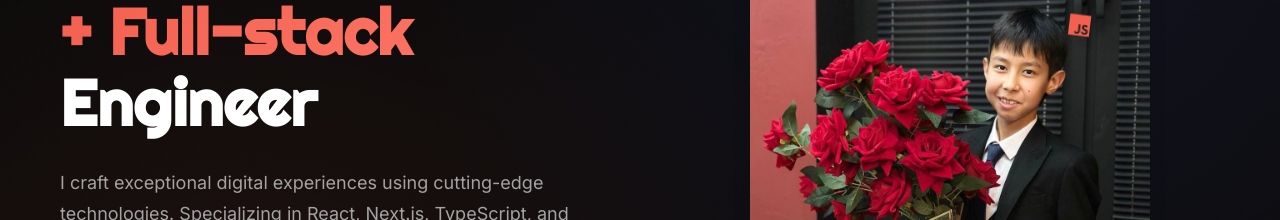
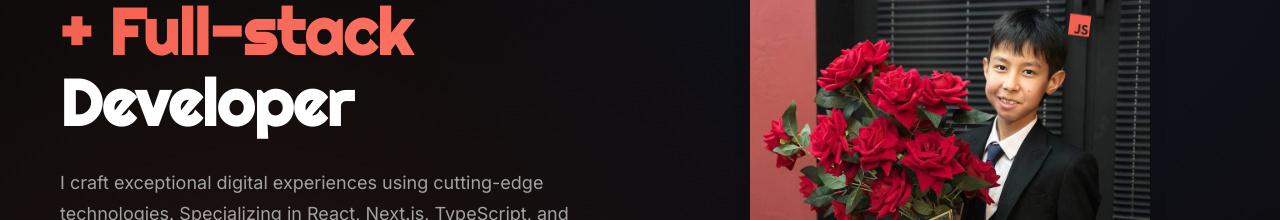
Before and after one commit to MrHojiakbar/My-Website, a plain HTML site: page index.html in a window 1280 px wide. Shown: the part 294-514 px from the top of the page. Drawn offline with Linux system fonts and the light colour scheme.

Commit message:
ready for prod

```diff
--- a/index.html
+++ b/index.html
@@ -78,7 +78,7 @@
             <h1 class="hero-title">
               <span class="title-line">Frontend Developer</span>
               <span class="title-line highlight">+ Full-stack</span>
-              <span class="title-line">Engineer</span>
+              <span class="title-line">Developer</span>
             </h1>
 
             <p class="hero-description">
```
